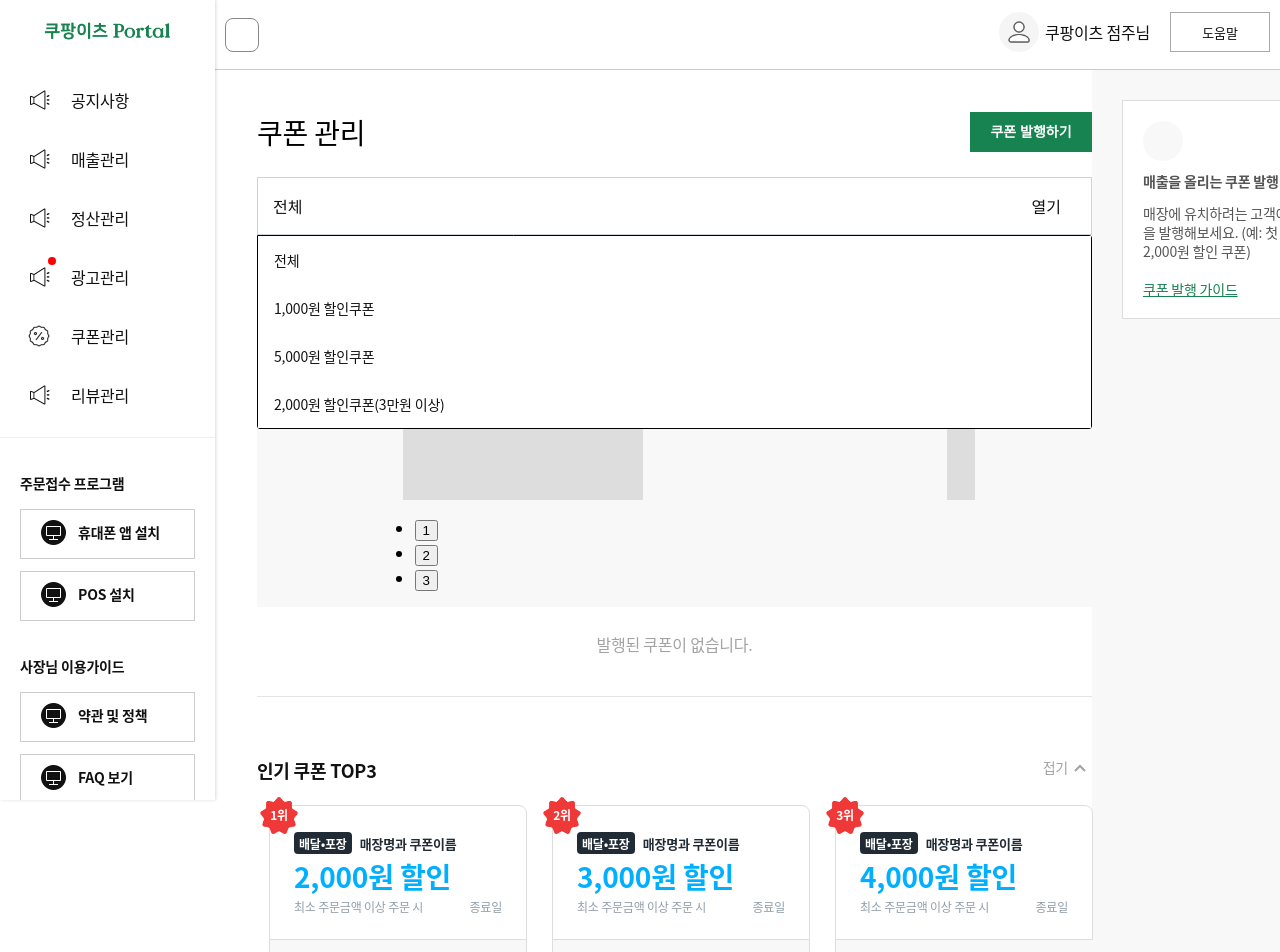
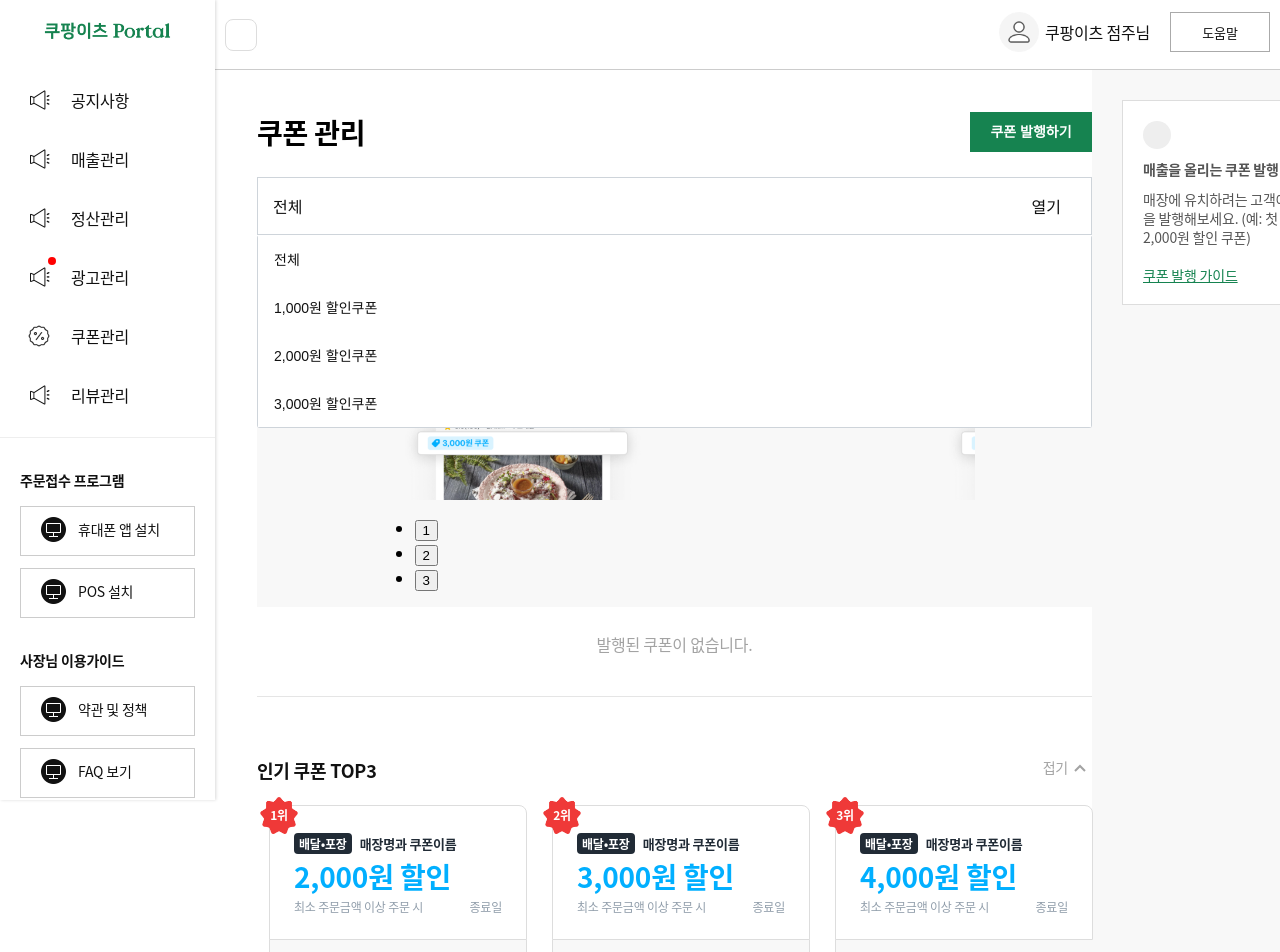
Before and after one commit to ireneworks/coupang-eats-merchant-store, a React (Create React App) app: page /merchant/management/coupons in a window 1280 px wide. Shown: the top 952 px of the page. Built offline with nearby package versions, Linux system fonts and the light colour scheme.

Commit message:
updated reviewed comments TODO - 헤더 클릭 시 메뉴 노출 - 캐러셀 인디케이터 디자인 적용

```diff
--- a/src/components/layout/bodyLayout.tsx
+++ b/src/components/layout/bodyLayout.tsx
@@ -1,6 +1,6 @@
 import styled from "styled-components";
 import { ReactNode } from "react";
-import { mobile } from "../styles/devices";
+import { tablet } from "../styles/devices";
 
 interface Props {
   children: ReactNode;
@@ -11,14 +11,13 @@
 }
 
 const Body = styled.div`
-  display: block;
   height: 100%;
   margin: 0;
   padding-left: 215px;
   box-sizing: border-box;
   font-family: "Noto Sans CJK KR";
   letter-spacing: -0.2px;
-  @media screen and (max-width: ${mobile}) {
+  @media screen and (max-width: ${tablet}) {
     padding-left: 0;
   }
 `;
--- a/src/components/navigation/components/quickMenuList.tsx
+++ b/src/components/navigation/components/quickMenuList.tsx
@@ -43,6 +43,7 @@
       margin: 0;
       vertical-align: top;
       line-height: 1.8;
+      color: #111111;
     }
   }
 `;
--- a/src/components/navigation/navigation.tsx
+++ b/src/components/navigation/navigation.tsx
@@ -6,14 +6,14 @@
 import PromotionOffIcon from "./assets/icon_promotion_off.png";
 import PromotionOnIcon from "./assets/icon_promotion_on.png";
 import ComputerIcon from "./assets/icon-computer.png";
-import { mobile } from "../styles/devices";
+import { tablet } from "../styles/devices";
 
 export default function Navigation() {
   return (
     <Wrapper>
       <LogoWrapper>
         <a href="/">
-          <img src={Logo} />
+          <img src={Logo} alt="쿠팡이츠 포탈" />
         </a>
       </LogoWrapper>
       <div>
@@ -58,7 +58,7 @@
         </MenuWrapper>
         <QuickMenuWrapper>
           <div>
-            <span>주문접수 프로그램</span>
+            <strong>주문접수 프로그램</strong>
             <ul>
               <QuickMenuList
                 imageSrc={ComputerIcon}
@@ -73,7 +73,7 @@
             </ul>
           </div>
           <div>
-            <span>사장님 이용가이드</span>
+            <strong>사장님 이용가이드</strong>
             <ul>
               <QuickMenuList
                 imageSrc={ComputerIcon}
@@ -93,6 +93,7 @@
   );
 }
 
+//TODO nav 반응형
 const Wrapper = styled.nav`
   position: fixed;
   top: 0;
@@ -101,9 +102,9 @@
   padding-top: 3px;
   width: 215px;
   background: #ffffff;
-  box-shadow: rgb(0 0 0 / 15%) 1px 0px 3px 0px;
-  overflow: scroll;
-  @media screen and (max-width: ${mobile}) {
+  box-shadow: rgb(0 0 0 / 15%) 1px 0 3px 0;
+  overflow-x: hidden;
+  @media screen and (max-width: ${tablet}) {
     transform: translateX(-100vw);
   }
 `;
@@ -127,16 +128,15 @@
 
 const QuickMenuWrapper = styled.div`
   margin: 32px 20px;
+  font-size: 14px;
+  color: #111111;
 
   div {
     margin-bottom: 32px;
 
-    span {
-      display: inline-block;
+    strong {
+      display: block;
       margin-bottom: 16px;
-      font-size: 14px;
-      font-weight: 700;
-      color: #111111;
     }
 
     ul {
--- a/src/components/pageHeader/pageHeader.tsx
+++ b/src/components/pageHeader/pageHeader.tsx
@@ -1,18 +1,20 @@
-// @ts-ignore
 import ProfileIcon from "../layout/assets/icon-profile.png";
 import styled from "styled-components";
 import { useNavigate } from "react-router-dom";
+import { useState } from "react";
+import { tablet } from "../styles/devices";
 
 export default function PageHeader() {
   const navigate = useNavigate();
+  const [menu, setMenu] = useState(false);
 
   return (
     <HeaderWrapper>
       <ToBackButton onClick={() => navigate(-1)} />
-      <HamburgerMenu />
+      <HamburgerMenu onClick={() => setMenu(!menu)} />
       <RightSide>
         <div>
-          <img src={ProfileIcon} />
+          <img src={ProfileIcon} alt="프로필 아이콘" />
           <span>쿠팡이츠 점주님</span>
         </div>
         <FaqLink>
@@ -34,27 +36,28 @@
   box-sizing: border-box;
 `;
 
-const ToBackButton = styled.div`
-  display: none;
+const ToBackButton = styled.button`
+  display: block;
   width: 32px;
   height: 32px;
-  border: 1px solid #888888;
+  border: 1px solid #dddddd;
   border-radius: 8px;
+  background: #ffffff;
 
-  @media screen and (min-width: 767px) {
-    display: block;
+  @media screen and (max-width: ${tablet}) {
+    display: none;
   }
 `;
 
-const HamburgerMenu = styled.div`
-  display: block;
+const HamburgerMenu = styled.button`
+  display: none;
   width: 32px;
   height: 32px;
   background: #168350;
   border-radius: 28px;
 
-  @media screen and (min-width: 767px) {
-    display: none;
+  @media screen and (max-width: ${tablet}) {
+    display: block;
   }
 `;
 
@@ -79,11 +82,12 @@
 `;
 
 const FaqLink = styled.div`
+  margin-left: 20px;
+
   a {
     display: inline-block;
     width: 100px;
     height: 40px;
-    margin-left: 20px;
     padding: 10px;
     box-sizing: border-box;
     border: 1px solid #aaaaaa;
--- a/src/components/styles/devices.ts
+++ b/src/components/styles/devices.ts
@@ -1 +1,2 @@
-export const mobile = "767px";
+export const tablet = "767px";
+export const mobile = "576px";
--- a/src/pages/couponManage/components/bannerImage.tsx
+++ b/src/pages/couponManage/components/bannerImage.tsx
@@ -1,6 +1,6 @@
-// @ts-ignore
-import ImageBanner from "./assets/Banner_img_01.png";
+import ImageBanner from "../assets/Banner_img_01.png";
 import styled from "styled-components";
+import { mobile } from "../../../components/styles/devices";
 
 interface Props {
   title: string;
@@ -10,18 +10,10 @@
 export default function BannerImage({ title, description }: Props) {
   return (
     <BannerImageWrapper>
-      <TestImage />
+      <img src={ImageBanner} />
       <BannerContent>
-        <BannerContentTitle>{title}</BannerContentTitle>
-        <BannerContentDescription>{description}</BannerContentDescription>
-        {/*<Pagination>*/}
-        {/*  <div>*/}
-        {/*    <div className="dot" />*/}
-        {/*    <div className="dot" />*/}
-        {/*    <div className="dot" />*/}
-        {/*    <div className="dot" />*/}
-        {/*  </div>*/}
-        {/*</Pagination>*/}
+        <dt>{title}</dt>
+        <dd>{description}</dd>
       </BannerContent>
     </BannerImageWrapper>
   );
@@ -31,18 +23,18 @@
   display: flex;
   flex-flow: row wrap;
   max-width: 600px;
-  @media screen and (max-width: 576px) {
+
+  @media screen and (max-width: ${mobile}) {
     flex-flow: column;
     width: 100%;
     align-items: center;
   }
-`;
 
-const TestImage = styled.div`
+  img {
     display: block;
     width: 240px;
     height: 240px;
-  background: #dddddd;
+  }
 `;
 
 const BannerContent = styled.div`
@@ -51,39 +43,25 @@
   flex-direction: column;
   margin: 56px 0 0 8px;
   line-height: 21px;
-  @media screen and (max-width: 576px) {
+
+  @media screen and (max-width: ${mobile}) {
     width: 100%;
     align-items: center;
     text-align: center;
   }
-`;
 
-const BannerContentTitle = styled.span`
+  dt {
     font-size: 16px;
     font-weight: 700;
     margin-bottom: 12px;
     white-space: pre-line;
-`;
+  }
 
-const BannerContentDescription = styled.span`
+  dd {
+    margin: 0;
     font-size: 14px;
     color: rgb(85, 85, 85);
-  line-height: 17px;
+    line-height: 20px;
     white-space: pre-line;
-`;
-
-const Pagination = styled.div`
-  width: 68px;
-
-  div {
-    display: flex;
-    justify-content: center;
-  }
-
-  .dot {
-    width: 8px;
-    height: 8px;
-    background: rgb(223, 227, 232);
-    border-radius: 8px;
   }
 `;
--- a/src/pages/couponManage/components/featuredCoupons.tsx
+++ b/src/pages/couponManage/components/featuredCoupons.tsx
@@ -1,5 +1,4 @@
 import styled from "styled-components";
-// @ts-ignore
 import CouponBadge from "../assets/Star.png";
 
 interface Props {
@@ -16,20 +15,15 @@
   isLastUnit,
   onClick,
 }: Props) {
-  const CouponWrapper = styled.div`
-    margin-right: ${() => (isLastUnit ? 0 : "25px")};
-    min-width: 258px;
-  `;
-
   return (
-    <CouponWrapper>
+    <CouponWrapper isLastUnit={isLastUnit}>
       <CouponTopWrapper>
         <CouponBadgeWrapper>{rating}위</CouponBadgeWrapper>
         <div>
           <CouponTag>배달•포장</CouponTag>
-          <span>매장명과 쿠폰이름</span>
+          <dt>매장명과 쿠폰이름</dt>
         </div>
-        <CouponAmount>{amount}원 할인</CouponAmount>
+        <dd>{amount}원 할인</dd>
         <CouponDescription>
           <span>최소 주문금액 이상 주문 시</span>
           <span>종료일</span>
@@ -41,6 +35,72 @@
     </CouponWrapper>
   );
 }
+
+const CouponWrapper = styled.div<{ isLastUnit: boolean }>`
+  margin-right: ${(props) => (props.isLastUnit ? 0 : "25px")};
+  min-width: 258px;
+`;
+
+const CouponTopWrapper = styled.div`
+  position: relative;
+  background: #ffffff;
+  padding: 24px;
+  border: 1px solid rgb(221, 221, 221);
+  border-top-left-radius: 8px;
+  border-top-right-radius: 8px;
+
+  dt {
+    display: inline-block;
+    color: rgb(33, 43, 54);
+    font-size: 13px;
+    font-weight: bold;
+  }
+
+  dd {
+    margin: 8px 0;
+    color: rgb(1, 175, 255);
+    font-size: 28px;
+    line-height: 28px;
+    font-weight: bold;
+  }
+`;
+
+const CouponBadgeWrapper = styled.div`
+  position: absolute;
+  top: -10px;
+  left: -10px;
+  width: 38px;
+  height: 38px;
+  background-image: url(${CouponBadge});
+  background-size: 38px;
+  box-sizing: border-box;
+  background-repeat: no-repeat;
+  background-position: center;
+  text-align: center;
+  font-size: 12px;
+  font-weight: 700;
+  line-height: 3.2;
+  color: #ffffff;
+`;
+
+const CouponTag = styled.span`
+  display: inline-block;
+  margin-right: 8px;
+  padding: 2px 5px;
+  background: rgb(33, 43, 54);
+  border-radius: 4px;
+  color: #ffffff;
+  font-size: 12px;
+  font-weight: 700;
+`;
+
+const CouponDescription = styled.div`
+  display: flex;
+  justify-content: space-between;
+  font-size: 12px;
+  font-weight: 500;
+  color: rgb(145, 158, 171);
+`;
 
 const CouponBottomWrapper = styled.div`
   height: 40px;
@@ -64,64 +124,3 @@
     vertical-align: top;
   }
 `;
-
-const CouponAmount = styled.div`
-  margin: 8px 0;
-  color: rgb(1, 175, 255);
-  font-size: 28px;
-  line-height: 28px;
-  font-weight: bold;
-`;
-
-const CouponDescription = styled.div`
-  display: flex;
-  justify-content: space-between;
-  font-size: 12px;
-  font-weight: 500;
-  color: rgb(145, 158, 171);
-`;
-
-const CouponTag = styled.span`
-  display: inline-block;
-  margin-right: 8px;
-  padding: 3px 5px 2px;
-  background: rgb(33, 43, 54);
-  border-radius: 4px;
-  color: #ffffff;
-  font-size: 12px;
-  font-weight: 700;
-
-  + span {
-    display: inline-block;
-    color: rgb(33, 43, 54);
-    font-size: 13px;
-    font-weight: bold;
-  }
-`;
-
-const CouponBadgeWrapper = styled.div`
-  position: absolute;
-  top: -10px;
-  left: -10px;
-  width: 38px;
-  height: 38px;
-  background-image: url(${CouponBadge});
-  background-size: 38px;
-  box-sizing: border-box;
-  background-repeat: no-repeat;
-  background-position: center;
-  text-align: center;
-  font-size: 12px;
-  font-weight: 700;
-  line-height: 3.2;
-  color: #ffffff;
-`;
-
-const CouponTopWrapper = styled.div`
-  position: relative;
-  background: #ffffff;
-  padding: 24px;
-  border: 1px solid rgb(221, 221, 221);
-  border-top-left-radius: 8px;
-  border-top-right-radius: 8px;
-`;
--- a/src/pages/couponManage/couponManage.tsx
+++ b/src/pages/couponManage/couponManage.tsx
@@ -1,12 +1,12 @@
 import styled from "styled-components";
-import { useState } from "react"; // @ts-ignore
+import { useState } from "react";
 import ChevronIcon from "./assets/bx-chevron-down.svg";
 import IssueCouponModal from "./components/issueCouponModal";
 import "slick-carousel/slick/slick.css";
 import "slick-carousel/slick/slick-theme.css";
 import BannerImage from "./components/bannerImage";
 import FeaturedCoupons from "./components/featuredCoupons";
-import { mobile } from "../../components/styles/devices";
+import { tablet } from "../../components/styles/devices";
 import Slider from "react-slick";
 
 export default function CouponManage() {
@@ -25,8 +25,7 @@
     centerMode: true,
     centerPadding: "0",
     arrows: false,
-    dotsClass: "test",
-    responsive: [],
+    dotsClass: "indicator",
   };
 
   return (
@@ -36,19 +35,27 @@
         <div className="section">
           <div className="sectionWrapper">
             <PageTitle>
-              <span>쿠폰 관리</span>
+              <h1>쿠폰 관리</h1>
               <button onClick={() => setModal(!modal)}>쿠폰 발행하기</button>
             </PageTitle>
-            <Dropdown dropDown={dropdown}>
+            <Dropdown dropdown={dropdown}>
               <button onClick={() => setDropdown(!dropdown)}>
                 <span>전체</span>
                 <span>열기</span>
               </button>
               <ul>
-                <li>전체</li>
-                <li>1,000원 할인쿠폰</li>
-                <li>5,000원 할인쿠폰</li>
-                <li>2,000원 할인쿠폰(3만원 이상)</li>
+                <li>
+                  <button>전체</button>
+                </li>
+                <li>
+                  <button>1,000원 할인쿠폰</button>
+                </li>
+                <li>
+                  <button>2,000원 할인쿠폰</button>
+                </li>
+                <li>
+                  <button>3,000원 할인쿠폰</button>
+                </li>
               </ul>
             </Dropdown>
             <div>
@@ -72,12 +79,9 @@
             </div>
             <FeaturedCoupon>
               <CouponTitleWrapper>
-                <span className="coupon-title">인기 쿠폰 TOP3</span>
+                <h2>인기 쿠폰 TOP3</h2>
                 <div>
-                  <span
-                    className="coupon-hidden"
-                    onClick={() => setFeaturedCoupons(!featuredCoupons)}
-                  >
+                  <span onClick={() => setFeaturedCoupons(!featuredCoupons)}>
                     {featuredCoupons ? "접기" : "펼치기"}
                   </span>
                   <FeaturedCouponsButton
@@ -132,24 +136,122 @@
           </div>
         </div>
         <aside>
-          <div>
-            <div className="aside-icon" />
-            <span>매출을 올리는 쿠폰 발행 TIP</span>
-            <p className="aside-content">
-              매장에 유치하려는 고객에 맞춰 쿠폰을 발행해보세요. (예: 첫 주문
-              고객 2,000원 할인 쿠폰)
-            </p>
-            <a href="https://eats.coupang.com/hc/ko/articles/6157144757401">
-              쿠폰 발행 가이드
-            </a>
-          </div>
+          <ul>
+            <li>
+              <div className="aside-icon" />
+              <div className="aside-content-wrapper">
+                <dt>매출을 올리는 쿠폰 발행 TIP</dt>
+                <dd>
+                  매장에 유치하려는 고객에 맞춰 쿠폰을 발행해보세요. (예: 첫
+                  주문 고객 2,000원 할인 쿠폰)
+                </dd>
+                <a href="https://eats.coupang.com/hc/ko/articles/6157144757401">
+                  쿠폰 발행 가이드
+                </a>
+              </div>
+            </li>
+          </ul>
         </aside>
       </Main>
     </>
   );
 }
 
-const Dropdown = styled.div<{ dropDown: boolean }>`
+const Main = styled.main`
+  display: flex;
+  flex-grow: 1;
+  padding: 0 0 43px 42px;
+  @media only screen and (max-width: ${tablet}) {
+    padding-left: 0;
+  }
+
+  .section {
+    width: 100%;
+  }
+
+  .sectionWrapper {
+    max-width: 835px;
+    @media only screen and (max-width: ${tablet}) {
+      padding: 0 20px;
+    }
+  }
+
+  aside {
+    flex-shrink: 0;
+    width: 310px;
+    margin: 0;
+    padding: 30px;
+    background: #f8f8f8;
+    box-sizing: border-box;
+
+    ul {
+      position: relative;
+      width: 100%;
+      margin: 0;
+      background: #ffffff;
+      padding: 60px 20px 20px 20px;
+      border: 1px solid rgb(221, 221, 221);
+      box-shadow: rgb(0 0 0 / 10 %) 1px 1px 3px 0;
+      box-sizing: border-box;
+      font-size: 14px;
+      font-weight: 700;
+      line-height: 17px;
+      color: #555555;
+      list-style: none;
+
+      .aside-icon {
+        position: absolute;
+        top: 20px;
+        left: 20px;
+        margin-bottom: 12px;
+        width: 28px;
+        height: 28px;
+        border-radius: 24px;
+        background: #eeeeee;
+        border: none;
+        box-shadow: none;
+      }
+
+      dd {
+        margin: 12px 0 20px 0;
+        color: #555555;
+        font-weight: 400;
+        line-height: 19px;
+      }
+
+      a {
+        font-weight: 400;
+        color: #168350;
+      }
+    }
+  }
+`;
+
+const PageTitle = styled.div`
+  display: flex;
+  justify-content: space-between;
+  margin-bottom: 25px;
+  padding-top: 42px;
+
+  h1 {
+    margin: 0;
+    font-size: 28px;
+  }
+
+  button {
+    cursor: pointer;
+    width: 122px;
+    height: 40px;
+    background: #168350;
+    border: none;
+    color: #ffffff;
+    font-size: 14px;
+    font-weight: 700;
+    line-height: 20px;
+  }
+`;
+
+const Dropdown = styled.div<{ dropdown: boolean }>`
   position: relative;
 
   button {
@@ -169,129 +271,37 @@
   }
 
   ul {
-    display: ${(props) => (props.dropDown ? "none" : "block")};
+    display: ${(props) => (props.dropdown ? "none" : "block")};
     position: absolute;
     width: 100%;
     max-height: 300px;
     margin: 0;
     padding: 0;
-    border: 1px solid black;
-    border-radius: 0 3px 3px 3px;
+    border: 1px solid rgb(206, 212, 218);
+    border-top: none;
+    border-radius: 3px;
     list-style: none;
-    font-size: 14px;
-    color: #111111;
     z-index: 10;
     box-sizing: border-box;
 
     li {
-      padding: 14px 16px;
       background: #ffffff;
 
       :hover {
         background: rgb(231, 248, 240);
         transition: all 0.2s ease 0s;
       }
-    }
-  }
 
-
-}
-`;
-const FeaturedCouponsButton = styled.img<{ featuredCoupons: boolean }>`
-  transition: all 0.2s ease 0s;
-  transform: ${(props) =>
-    props.featuredCoupons ? "rotate(180deg)" : "rotate(0deg)"};
-`;
-
-const Main = styled.main`
-  display: flex;
-  flex-grow: 1;
-  padding: 0 0 43px 42px;
-  font-family: "Noto Sans CJK KR";
-  @media only screen and (max-width: ${mobile}) {
-    padding-left: 0;
-  }
-
-  .section {
-    width: 100%;
-  }
-
-  .sectionWrapper {
-    max-width: 835px;
-    @media only screen and (max-width: ${mobile}) {
-      padding: 0 20px;
-    }
-  }
-
-  aside {
-    flex-shrink: 0;
-    width: 310px;
-    margin: 0;
-    padding: 30px;
-    background: #f8f8f8;
-    box-sizing: border-box;
-
-    .aside-icon {
-      margin-bottom: 12px;
-      width: 24px;
-      height: 24px;
-      border-radius: 24px;
-      background: #f8f8f8;
-      border: none;
-      box-shadow: none;
-    }
-
-    div {
-      width: 100%;
-      background: #ffffff;
-      padding: 20px;
-      border: 1px solid rgb(221, 221, 221);
-      box-shadow: rgb(0 0 0 / 10 %) 1px 1px 3px 0px;
-      box-sizing: border-box;
-      font-size: 14px;
-      font-weight: 700;
-      line-height: 17px;
-      color: #555555;
-
-      .aside-content {
-        margin-bottom: 20px;
-        color: #555555;
-        font-weight: 400;
-      }
-
-      p {
-        line-height: 19px;
-      }
-
-      a {
-        font-weight: 400;
-        color: #168350;
+      button {
+        display: block;
+        padding: 14px 16px;
+        border: none;
+        background: none;
+        font-size: 14px;
+        color: #111111;
+        text-align: left;
       }
     }
-  }
-`;
-
-const PageTitle = styled.div`
-  display: flex;
-  justify-content: space-between;
-  margin-bottom: 25px;
-  padding-top: 42px;
-
-  span {
-    font-size: 28px;
-    font-weight: 400;
-  }
-
-  button {
-    cursor: pointer;
-    width: 122px;
-    height: 40px;
-    background: #168350;
-    border: none;
-    color: #ffffff;
-    font-size: 14px;
-    font-weight: 700;
-    line-height: 20px;
   }
 `;
 
@@ -307,13 +317,62 @@
 const SliderWrapper = styled(Slider)`
   width: 600px;
 
-  .test {
+  //TODO 디자인 맞추기
+  .indicator {
     bottom: 30px;
   }
 `;
 
+const IssuedCoupon = styled.p`
+  margin-top: 25px;
+  padding-bottom: 40px;
+  border-bottom: 1px solid rgba(0, 0, 0, 0.1);
+  color: rgb(163, 163, 163);
+  font-size: 16px;
+  font-weight: 500;
+  text-align: center;
+`;
+
 const FeaturedCoupon = styled.div`
   margin-top: 60px;
+`;
+
+const CouponTitleWrapper = styled.div`
+  display: flex;
+  justify-content: space-between;
+  margin-bottom: 7px;
+
+  h2 {
+    margin: 0;
+    font-size: 18px;
+    font-weight: 700;
+    color: #111111;
+  }
+
+  div {
+    cursor: pointer;
+  }
+
+  span {
+    color: rgb(163, 163, 163);
+    font-size: 14px;
+    vertical-align: top;
+  }
+`;
+
+const FeaturedCouponsButton = styled.img<{ featuredCoupons: boolean }>`
+  transition: all 0.2s ease 0s;
+  transform: ${(props) =>
+    props.featuredCoupons ? "rotate(180deg)" : "rotate(0deg)"};
+`;
+
+const Coupons = styled.div`
+  display: flex;
+  margin-bottom: 50px;
+  padding: 12px 0 0 12px;
+  @media only screen and (max-width: ${tablet}) {
+    overflow-x: scroll;
+  }
 `;
 
 const CouponDisclaim = styled.ul`
@@ -323,45 +382,3 @@
   line-height: 17px;
   color: #888888;
 `;
-
-const Coupons = styled.div`
-  display: flex;
-  margin-bottom: 50px;
-  padding: 12px 0 0 12px;
-  @media only screen and (max-width: ${mobile}) {
-    overflow-x: scroll;
-  }
-`;
-
-const IssuedCoupon = styled.span`
-  display: block;
-  margin-top: 25px;
-  padding-bottom: 40px;
-  border-bottom: 1px solid rgba(0, 0, 0, 0.1);
-  color: rgb(163, 163, 163);
-  font-size: 16px;
-  font-weight: 500;
-  text-align: center;
-`;
-
-const CouponTitleWrapper = styled.div`
-  display: flex;
-  justify-content: space-between;
-  margin-bottom: 7px;
-
-  .coupon-title {
-    font-size: 18px;
-    font-weight: 700;
-    color: #111111;
-  }
-
-  div {
-    cursor: pointer;
-  }
-
-  .coupon-hidden {
-    color: rgb(163, 163, 163);
-    font-size: 14px;
-    vertical-align: top;
-  }
-`;
```
Also changed, not shown: src/components/pageFooter/pageFooter.tsx (+31 -33 lines). Lines whose indentation alone changed are shown as unchanged.
